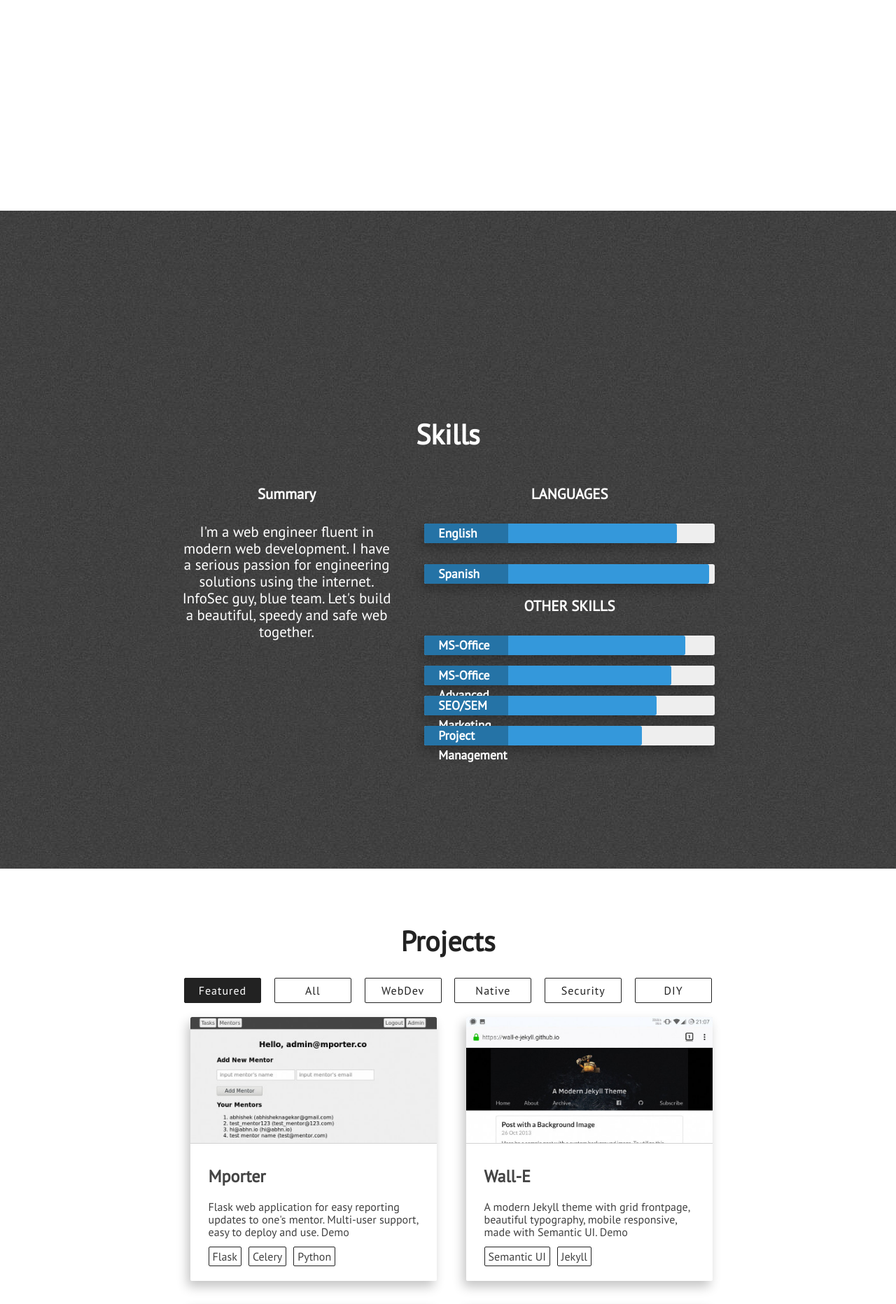
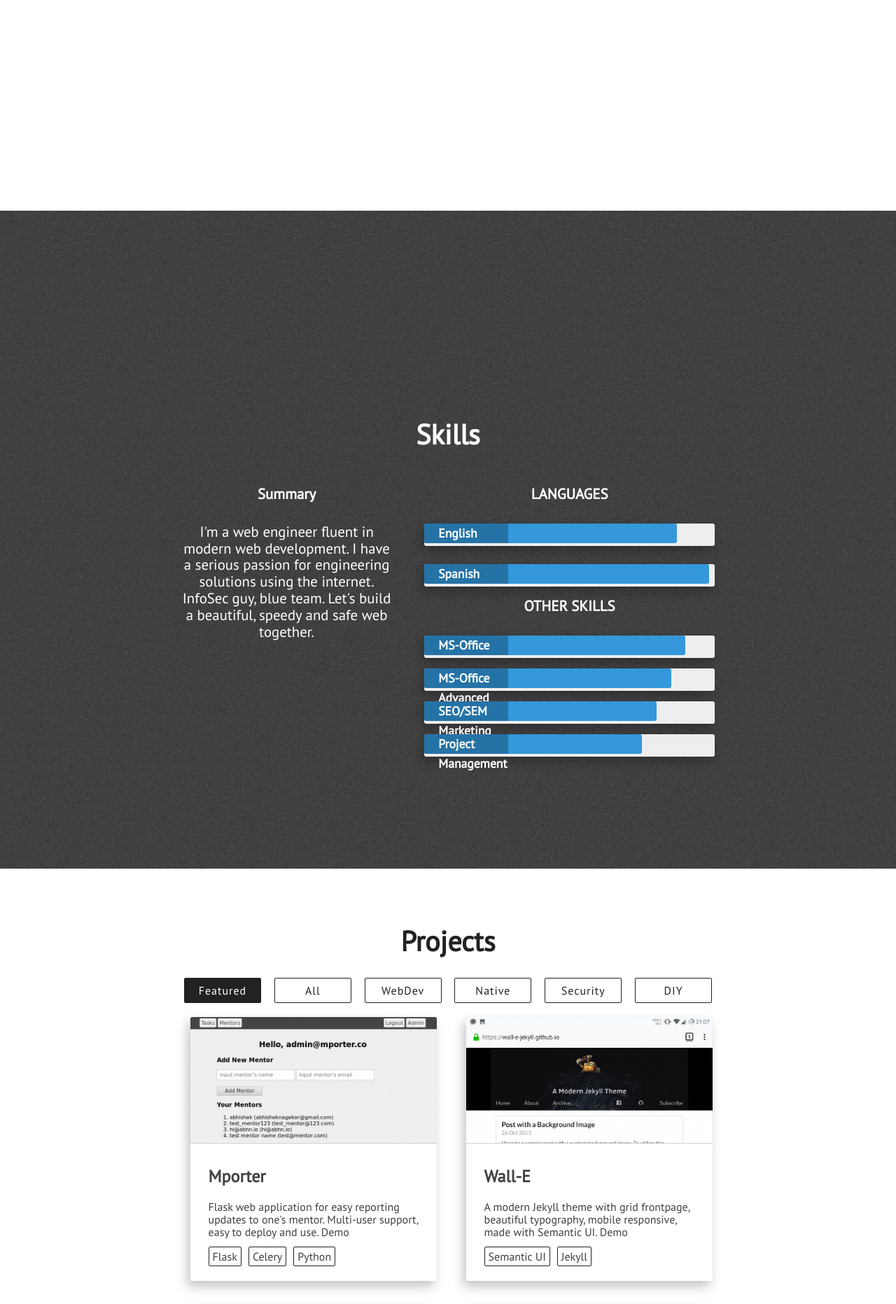
Before and after one commit to wascarleonel/portfolio, a Jekyll site: the page built from index.html, in a window 1280 px wide. Shown: the part 1659-3522 px from the top of the page at 70% size. Built offline with Jekyll 4.4.1, drawn with Linux system fonts in a browser that asks for light colours; nearby versions of some CDN libraries.

Commit message:
Update progress.css

```diff
--- a/assets/css/progress.css
+++ b/assets/css/progress.css
@@ -4,7 +4,7 @@
 	margin-bottom:15px;
 	width:100%;
 	background:#eee;
-	height:28px;
+	height:32px;
 	border-radius:3px;
 	-moz-border-radius:3px;
 	-webkit-border-radius:3px;
@@ -28,7 +28,7 @@
 	left:0;
   width:120px;
 	font-weight:bold;
-	font-size:10px;
+	font-size:8px;
 	color:#ffffff;
 	background:#6adcfa;
 	-webkit-border-top-left-radius:3px;
```
